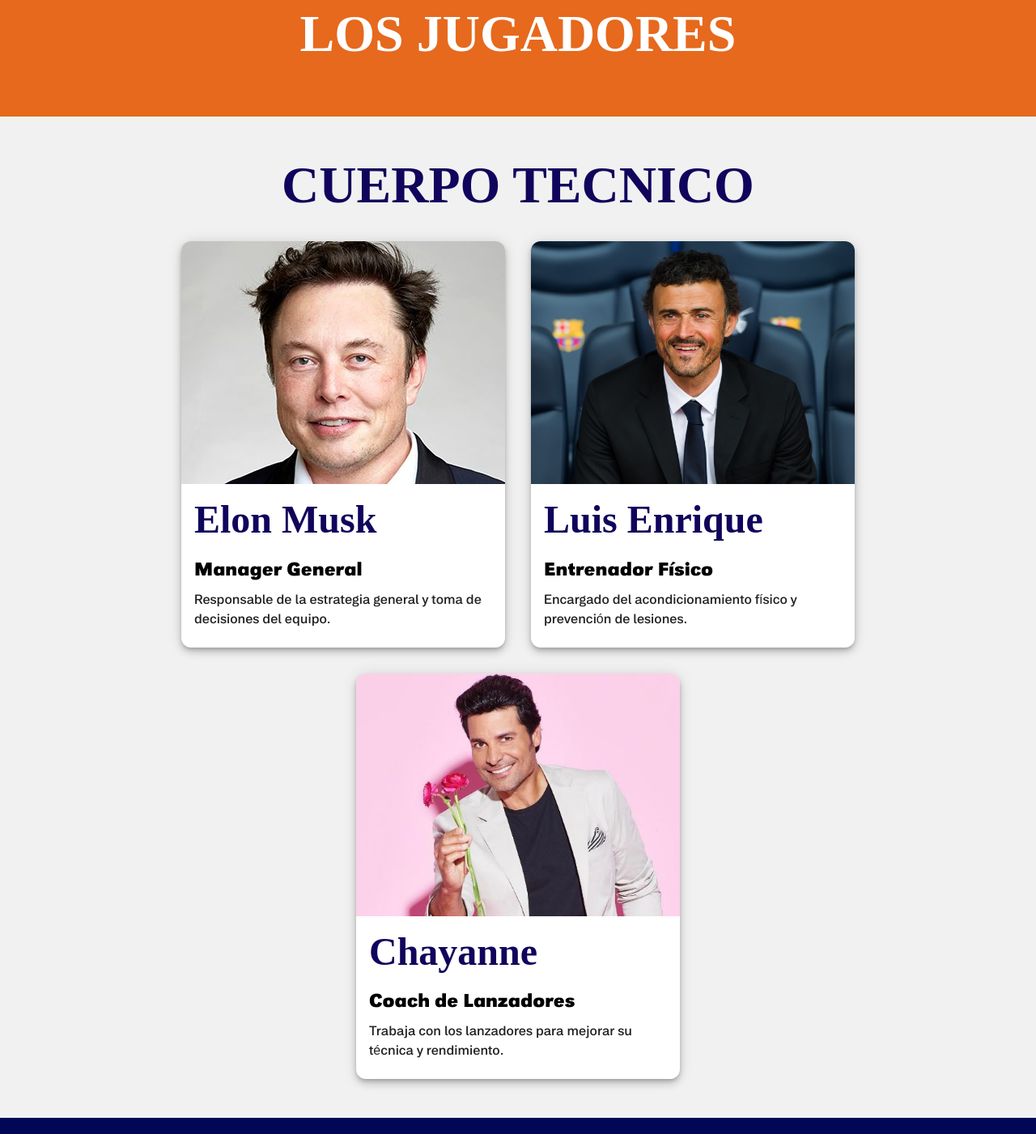
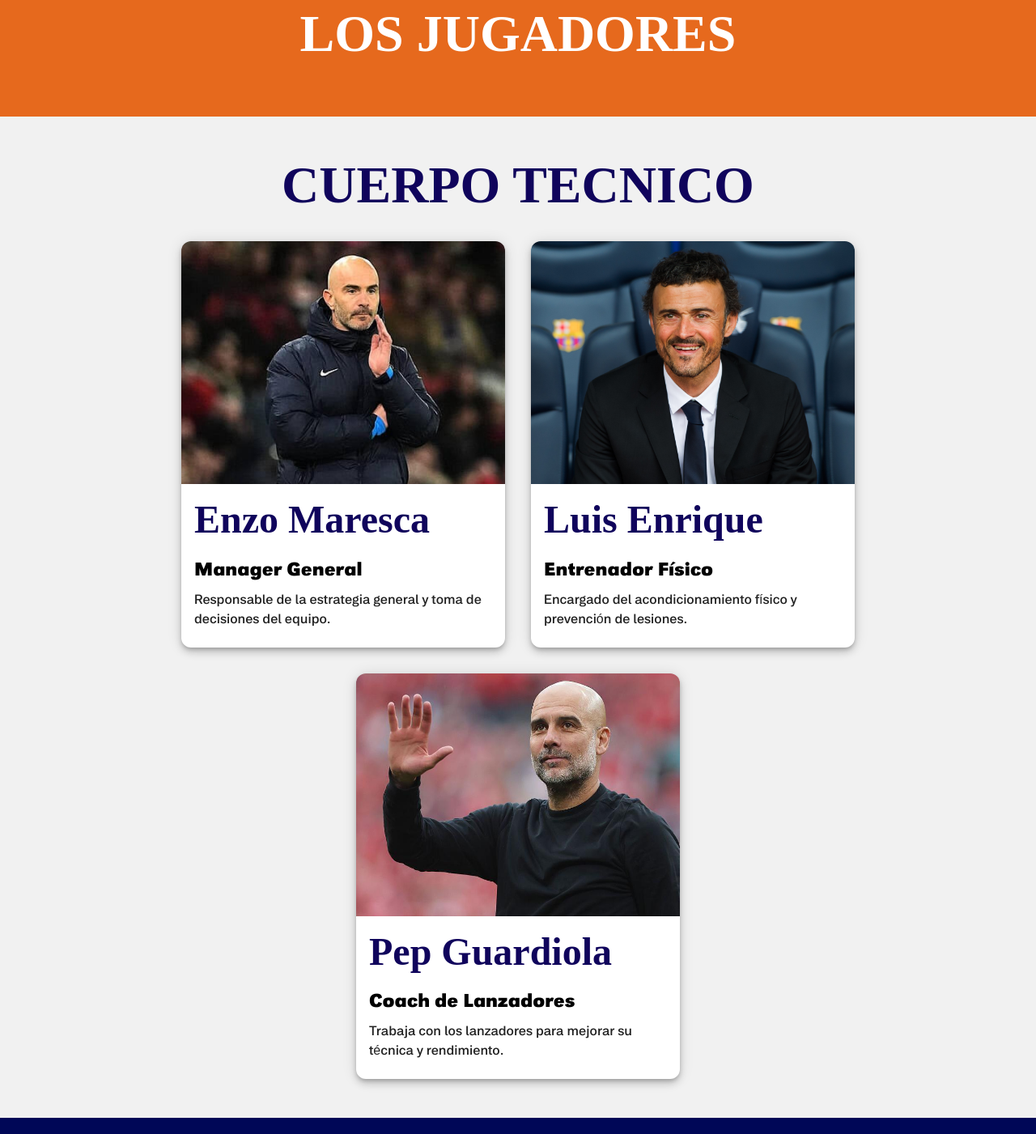
Before and after one commit to Ingrid-Carolina/Frontend_ISW, a React (Vite) app in the folder frontend/: page /NuestroEquipo in a window 1280 px wide. Shown: the part 891-2292 px from the top of the page at 81% size. Built offline with nearby package versions, Linux system fonts and the light colour scheme; a web font is replaced by a local one.

Commit message:
Cambios de Imagenes

```diff
--- a/frontend/src/pages/NuestroEquipo.jsx
+++ b/frontend/src/pages/NuestroEquipo.jsx
@@ -6,10 +6,10 @@ import TarjetaTecnico from '../components/TarjetaTecnico.jsx';
 
 const cuerpoTecnico = [
 	{
-		nombre: 'Elon Musk',
+		nombre: 'Enzo Maresca',
 		rol: 'Manager General',
 		descripcion: 'Responsable de la estrategia general y toma de decisiones del equipo.',
-		imagen: '/Images/ElonMusk.jpg',
+		imagen: '/Images/EnzoMaresca.jpeg',
 
 	},
 	{
@@ -19,10 +19,10 @@ const cuerpoTecnico = [
 		imagen: '/Images/LuisEnrique2.jpg',
 	},
 	{
-		nombre: 'Chayanne',
+		nombre: 'Pep Guardiola',
 		rol: 'Coach de Lanzadores',
 		descripcion: 'Trabaja con los lanzadores para mejorar su técnica y rendimiento.',
-		imagen: '/Images/Chayanne.jpg',
+		imagen: '/Images/PepGuardiola.jpg',
 	},
 ];
 
```
Also changed, not shown: frontend/public/Images/EnzoMaresca.jpeg (added), frontend/public/Images/PepGuardiola.jpg (added).
